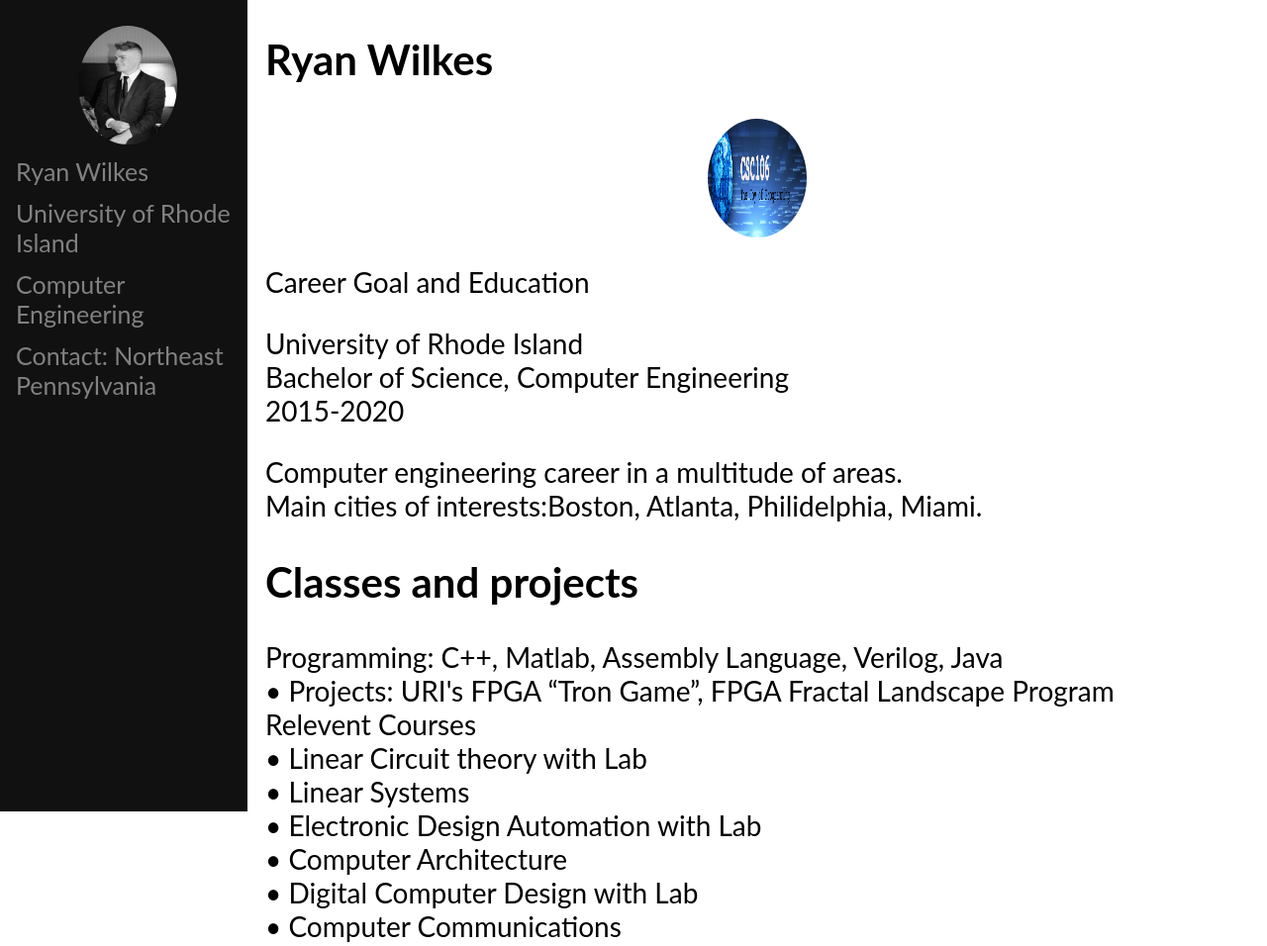
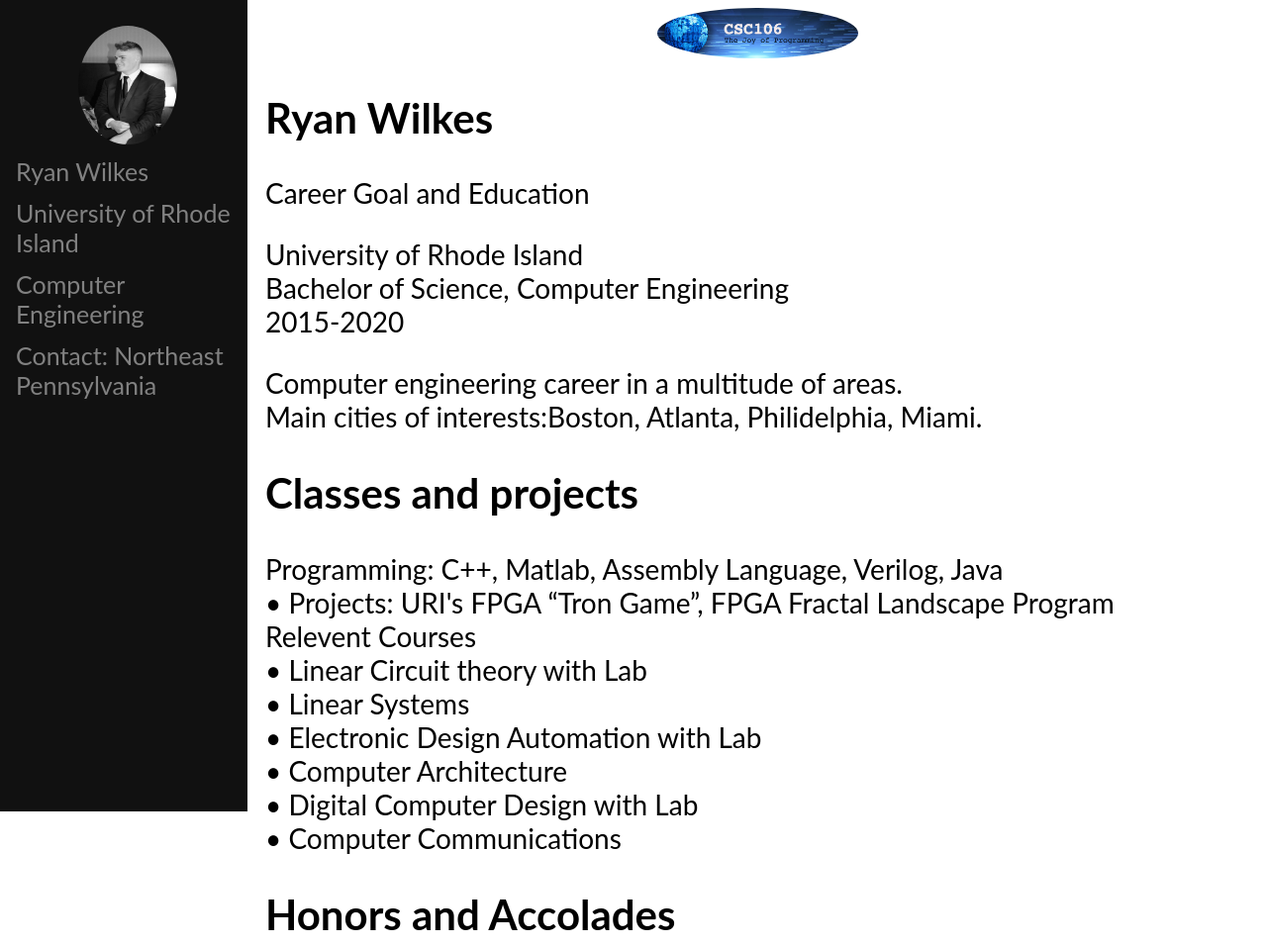
Before and after one commit to Nazadon/Nazadon.github.io, a plain HTML site: page index.html in a window 1280 px wide. Shown: the top 956 px of the page at 99% size. Drawn offline with Linux system fonts and the light colour scheme.

Commit message:
Update index.html

```diff
--- a/index.html
+++ b/index.html
@@ -55,8 +55,8 @@ img {
 
 
 <div class="main">
+  <img src="csc106_banner.jpg" width="203">
   <h2 id="goal">Ryan Wilkes</h2>
-  <img src="csc106_banner.jpg" class="" style="width:100px;height:120px;">
   <p>Career Goal and Education</p>
   <p>University of Rhode Island
  <br>Bachelor of Science, Computer Engineering
```
